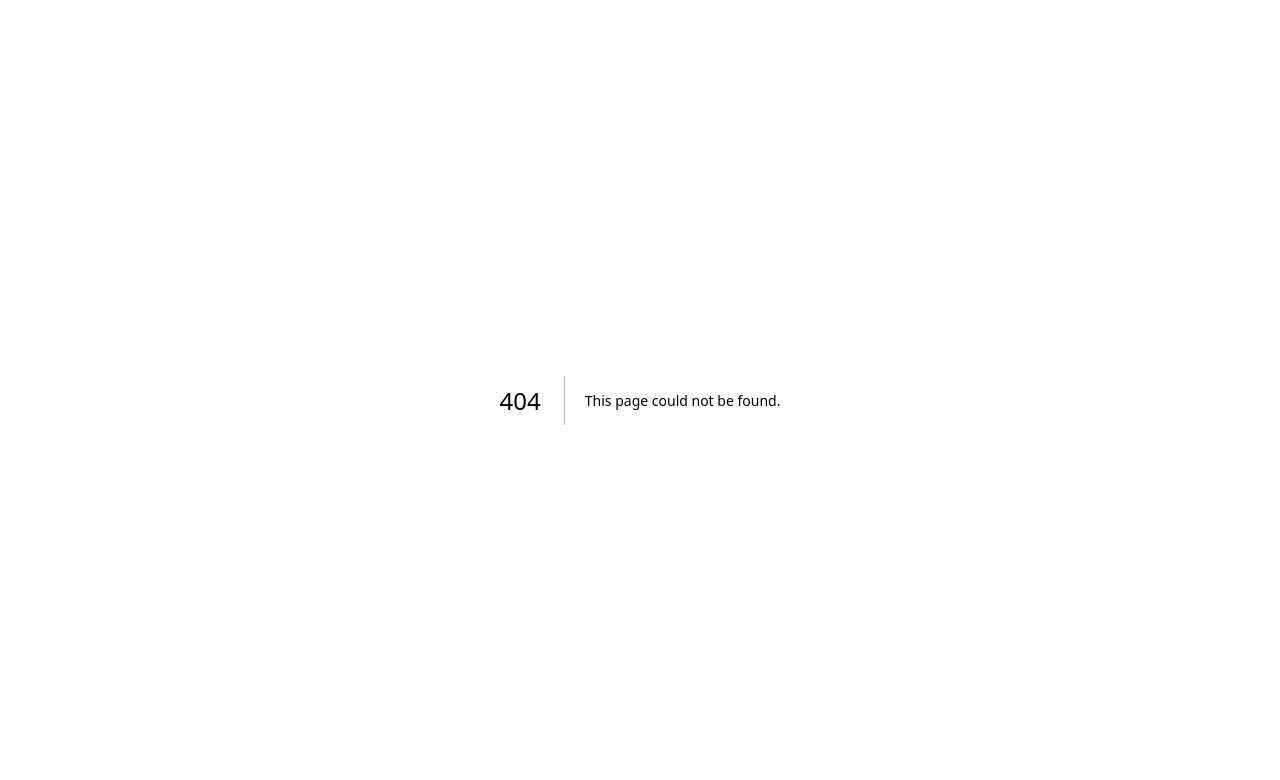
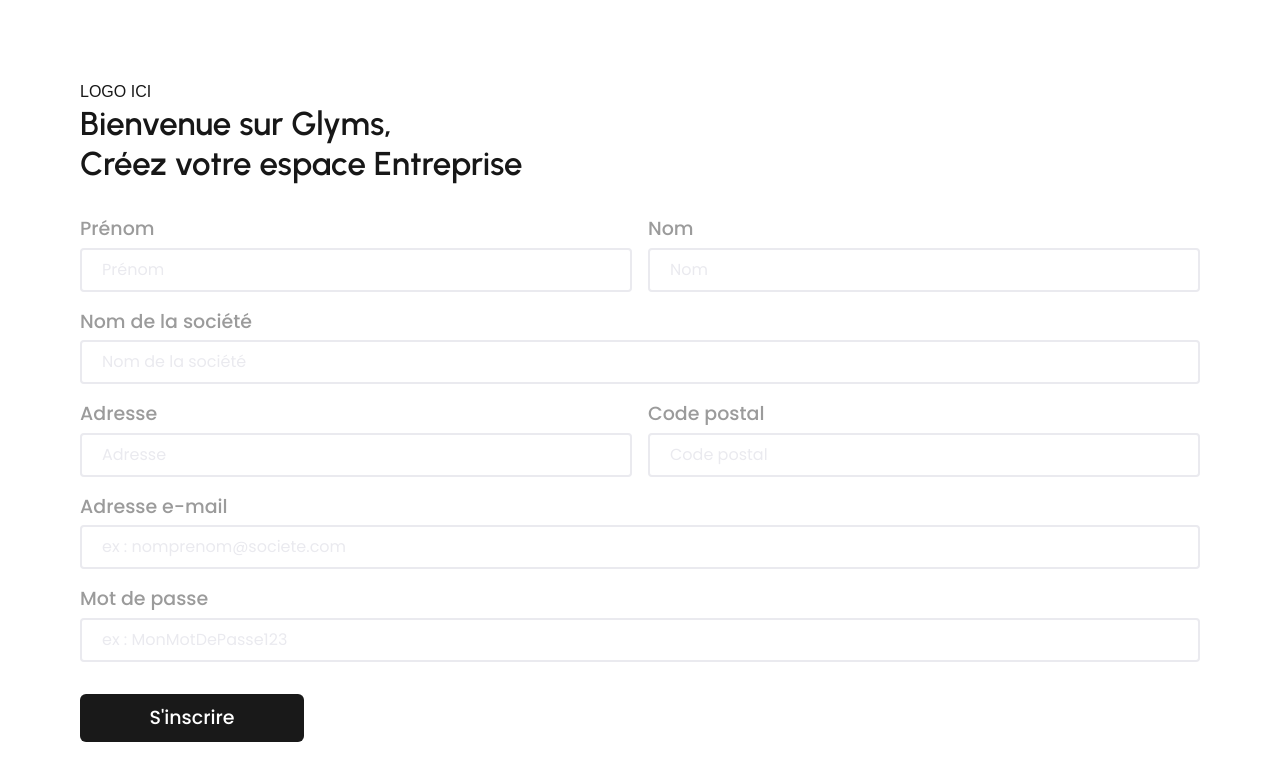
Before and after one commit to pie-glympse/PIE, a Next.js app: page /register in a window 1280 px wide. Before the commit this address had no page. Shown: the top 780 px of the page. Built offline with nearby package versions, Linux system fonts and the light colour scheme.

Commit message:
feat(register): add step 1 register

```diff
--- /dev/null
+++ b/app/register/page.tsx
@@ -0,0 +1,33 @@
+"use client"
+// src/app/login/page.tsx
+import LoginForm from '@/components/forms/LoginForm'
+import FirstLogForm from '@/components/forms/FirstLogForm';
+import ForgottenPswrd from '@/components/forms/ForgottenPswrd';
+import RegisterForm from '@/components/forms/RegisterForm';
+import BackArrow from '@/components/ui/BackArrow';
+import Image from 'next/image';
+
+export default function RegisterPage() {
+    return (
+        <section className="flex flex-row h-screen items-center gap-10 p-10">
+            <div className="h-full w-full flex flex-col justify-between items-start p-10">
+                <p className='text-left'>LOGO ICI</p>
+                {/* <BackArrow onClick={() => window.location.href = '/'} className="mb-8" /> */}
+                <div className="w-full flex justify-center">
+                    <RegisterForm
+                        title={
+                            <>
+                                Bienvenue sur Glyms,<br />
+                                Créez votre espace Entreprise
+                            </>
+                        }
+                        buttonText="S'inscrire"
+                        onSubmit={(email, password) => console.log('Registration submitted:', email, password)}
+                        placeholderText="ex : nomprenom@societe.com"
+                        placeholderTextPswrd="ex : MonMotDePasse123"
+                    />
+                </div>
+            </div>
+        </section>
+    );
+}
--- /dev/null
+++ b/components/forms/RegisterForm.tsx
@@ -0,0 +1,144 @@
+"use client"
+import React, { useState, FormEvent } from 'react';
+import MainButton from '@/components/ui/MainButton';
+interface RegisterFormProps {
+    title: string;
+    buttonText: string;
+    onSubmit?: (email: string, password: string) => void;
+    onForgotPassword?: () => void;
+    forgotPasswordText?: string;
+    placeholderText?: string;
+    placeholderTextPswrd?: string;
+}
+
+const RegisterForm: React.FC<RegisterFormProps> = ({
+    title,
+    buttonText,
+    onSubmit,
+    onForgotPassword,
+    forgotPasswordText = 'Forgot password?',
+    placeholderText,
+    placeholderTextPswrd
+
+}) => {
+    const [email, setEmail] = useState('');
+    const [password, setPassword] = useState('');
+    const [firstname, setFirstname] = useState('');
+    const [name, setName] = useState('');
+    const [companyName, setCompanyName] = useState('');
+    const [address, setAddress] = useState('');
+    const [postalCode, setPostalCode] = useState('');
+
+    const handleSubmit = (e: FormEvent) => {
+        e.preventDefault();
+        if (onSubmit) {
+            onSubmit(email, password);
+        }
+    };
+
+    return (
+        <form onSubmit={handleSubmit} className="w-full mx-auto">
+            <h1 className="text-h1 mb-8 text-left w-2/3 font-urbanist">{title}</h1>
+
+            {/* Prénom et Nom */}
+            <div className="flex flex-row gap-4 mb-4">
+                <div className="flex-1">
+                    <label htmlFor="firstname" className="block mb-1 text-body-large font-poppins text-[var(--color-grey-three)]">Prénom</label>
+                    <input
+                        id="firstname"
+                        type="text"
+                        value={firstname}
+                        onChange={e => setFirstname(e.target.value)}
+                        placeholder="Prénom"
+                        className="w-full px-5 py-2 text-base border-2 border-[var(--color-grey-two)] rounded placeholder:font-poppins placeholder:text-[#EAEAEF]"
+                    />
+                </div>
+                <div className="flex-1">
+                    <label htmlFor="name" className="block mb-1 text-body-large font-poppins text-[var(--color-grey-three)]">Nom</label>
+                    <input
+                        id="name"
+                        type="text"
+                        value={name}
+                        onChange={e => setName(e.target.value)}
+                        placeholder="Nom"
+                        className="w-full px-5 py-2 text-base border-2 border-[var(--color-grey-two)] rounded placeholder:font-poppins placeholder:text-[#EAEAEF]"
+                    />
+                </div>
+            </div>
+
+            {/* Nom de la société */}
+            <div className="mb-4">
+                <label htmlFor="companyName" className="block mb-1 text-body-large font-poppins text-[var(--color-grey-three)]">Nom de la société</label>
+                <input
+                    id="companyName"
+                    type="text"
+                    value={companyName}
+                    onChange={e => setCompanyName(e.target.value)}
+                    placeholder="Nom de la société"
+                    className="w-full px-5 py-2 text-base border-2 border-[var(--color-grey-two)] rounded placeholder:font-poppins placeholder:text-[#EAEAEF]"
+                />
+            </div>
+
+            {/* Adresse et Code postal */}
+            <div className="flex flex-row gap-4 mb-4">
+                <div className="flex-1">
+                    <label htmlFor="address" className="block mb-1 text-body-large font-poppins text-[var(--color-grey-three)]">Adresse</label>
+                    <input
+                        id="address"
+                        type="text"
+                        value={address}
+                        onChange={e => setAddress(e.target.value)}
+                        placeholder="Adresse"
+                        className="w-full px-5 py-2 text-base border-2 border-[var(--color-grey-two)] rounded placeholder:font-poppins placeholder:text-[#EAEAEF]"
+                    />
+                </div>
+                <div className="flex-1">
+                    <label htmlFor="postalCode" className="block mb-1 text-body-large font-poppins text-[var(--color-grey-three)]">Code postal</label>
+                    <input
+                        id="postalCode"
+                        type="text"
+                        value={postalCode}
+                        onChange={e => setPostalCode(e.target.value)}
+                        placeholder="Code postal"
+                        className="w-full px-5 py-2 text-base border-2 border-[var(--color-grey-two)] rounded placeholder:font-poppins placeholder:text-[#EAEAEF]"
+                    />
+                </div>
+            </div>
+
+            {/* Email */}
+            <div className="mb-4">
+                <label htmlFor="email" className="block mb-1 text-body-large font-poppins text-[var(--color-grey-three)]">Adresse e-mail</label>
+                <input
+                    id="email"
+                    type="email"
+                    value={email}
+                    onChange={e => setEmail(e.target.value)}
+                    required
+                    placeholder={placeholderText}
+                    className="w-full px-5 py-2 text-base border-2 border-[var(--color-grey-two)] rounded placeholder:text-body-large placeholder:font-poppins placeholder:text-[#EAEAEF]"
+                />
+            </div>
+
+            {/* Mot de passe */}
+            <div className="mb-2">
+                <label htmlFor="password" className="block mb-1 text-body-large font-poppins text-[var(--color-grey-three)]">Mot de passe</label>
+                <input
+                    id="password"
+                    type="password"
+                    value={password}
+                    onChange={e => setPassword(e.target.value)}
+                    placeholder={placeholderTextPswrd}
+                    required
+                    className="w-full px-5 py-2 text-base border-2 border-[var(--color-grey-two)] rounded placeholder:font-poppins placeholder:text-[#EAEAEF] mb-6"
+                />
+            </div>
+
+<div className='w-1/5 mb-8'>
+            {/* Submit button */}
+            <MainButton color="bg-[var(--color-text)] font-poppins text-body-large" text={buttonText} />
+</div>
+        </form>
+    );
+};
+
+export default RegisterForm;
```
Also changed, not shown: app/login/page.tsx (+0 -20 lines).
